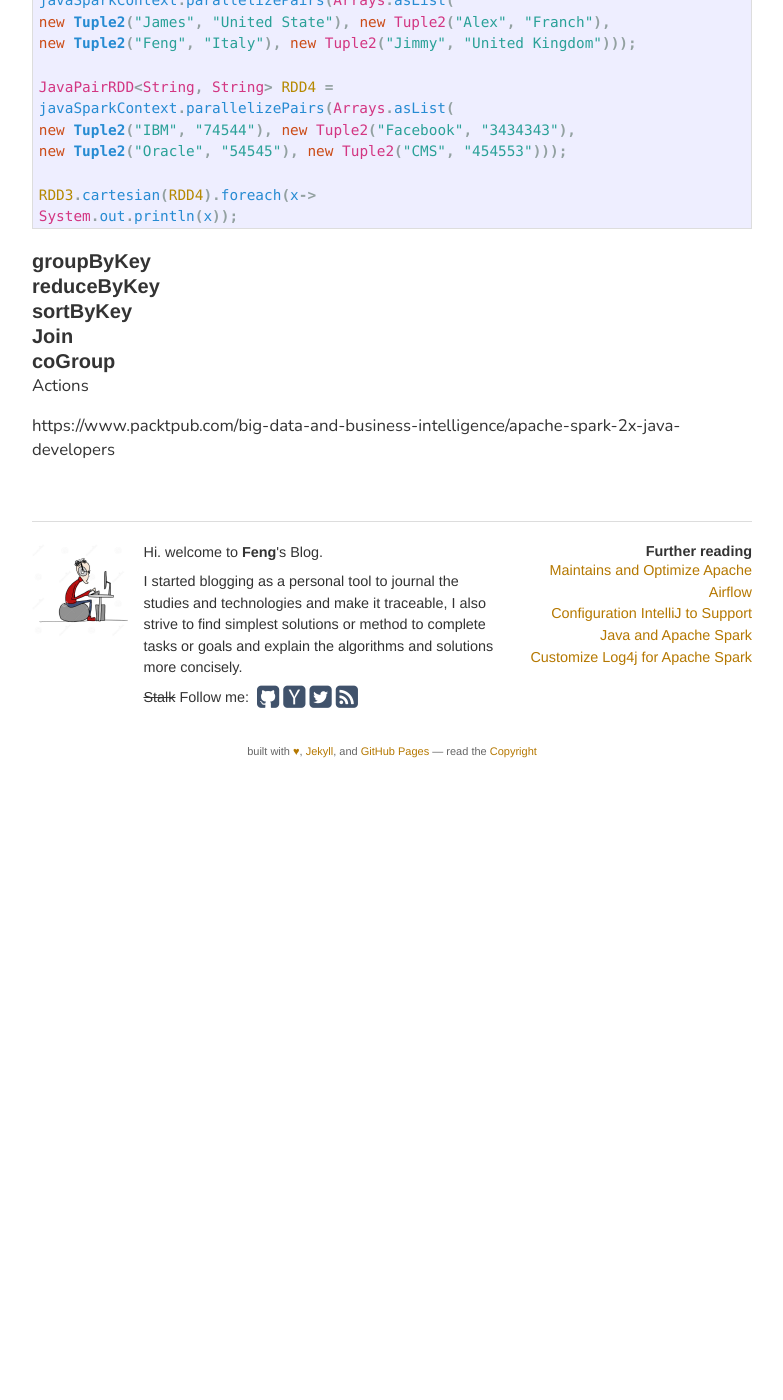
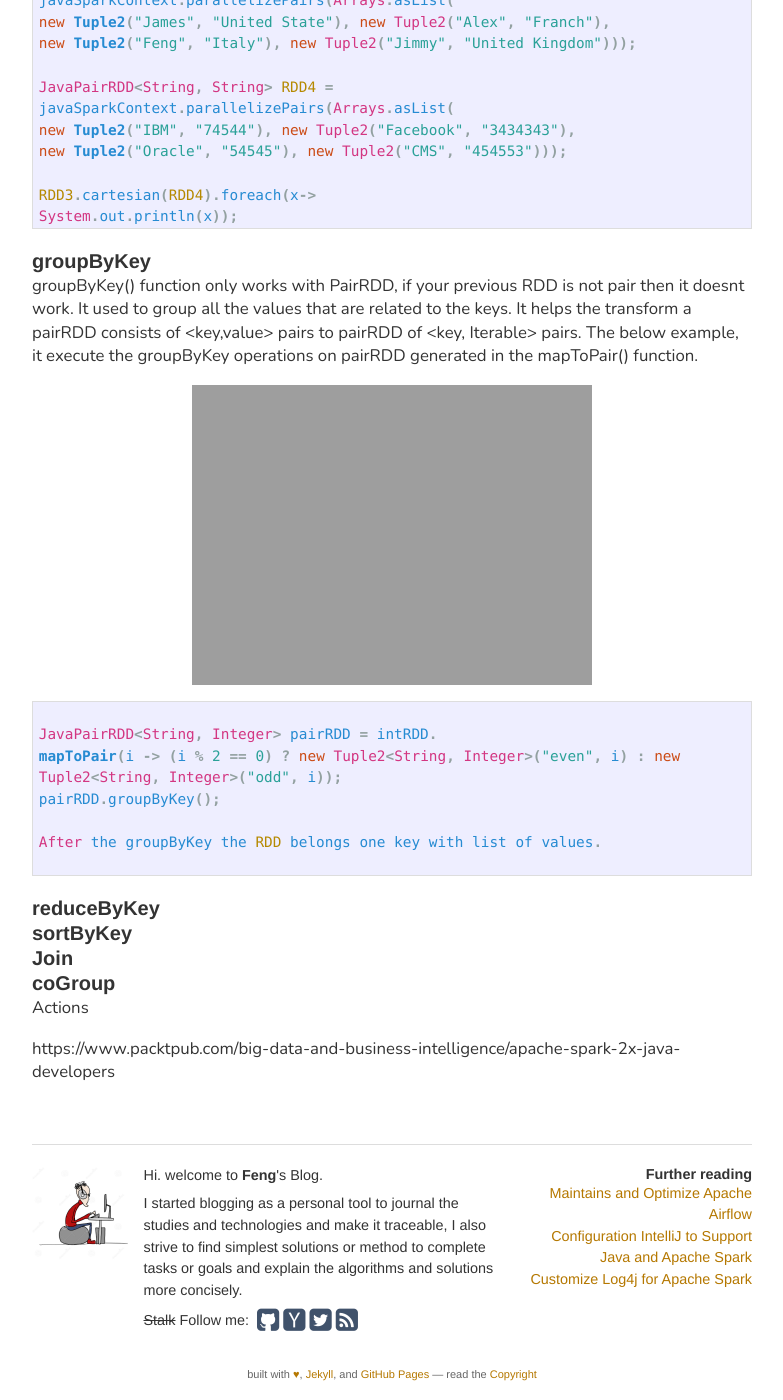
Before and after one commit to SharpLu/Blog, a Jekyll site: the page built from _posts/2016-07-10-java-8-for-apache-spark-examples.md, in a window 1280 px wide and 1400 px high, scrolled down 6159 px. Shown: the whole window, without its empty margins (248-1031 px from the left). Built offline with Jekyll 4.4.1, drawn with Linux system fonts in a browser that asks for light colours; before the commit the page ends 6937 px from its top, so only the background shows below that.

Commit message:
Update 2016-07-10-java-8-for-apache-spark-examples.md

````diff
--- a/_posts/2016-07-10-java-8-for-apache-spark-examples.md
+++ b/_posts/2016-07-10-java-8-for-apache-spark-examples.md
@@ -160,6 +160,21 @@ System.out.println(x));
 
 ##### groupByKey
 
+groupByKey() function only works with PairRDD, if your previous RDD is not pair then it doesnt work. It used to group all the values that are related to the keys. It helps the transform a pairRDD consists of <key,value> pairs to pairRDD of <key, Iterable<value>> pairs. The below example, it execute the groupByKey operations on pairRDD generated in the mapToPair() function.
+
+![](http://feng.io/static/spark_examples/09.png)
+
+```java
+
+JavaPairRDD<String, Integer> pairRDD = intRDD.
+mapToPair(i -> (i % 2 == 0) ? new Tuple2<String, Integer>("even", i) : new Tuple2<String, Integer>("odd", i));
+pairRDD.groupByKey();
+
+After the groupByKey the RDD belongs one key with list of values.
+
+```
+
+
 ##### reduceByKey
 
 ##### sortByKey
````
